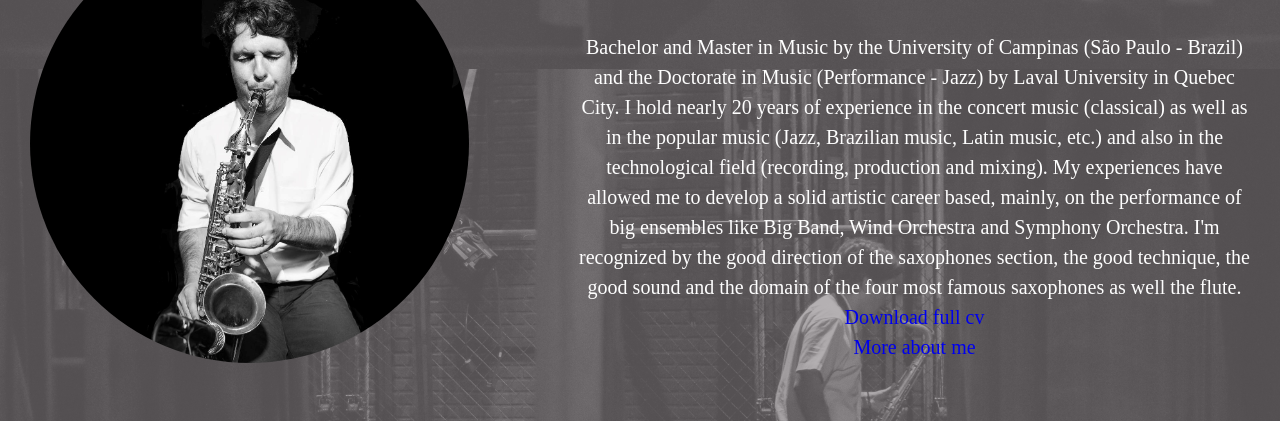
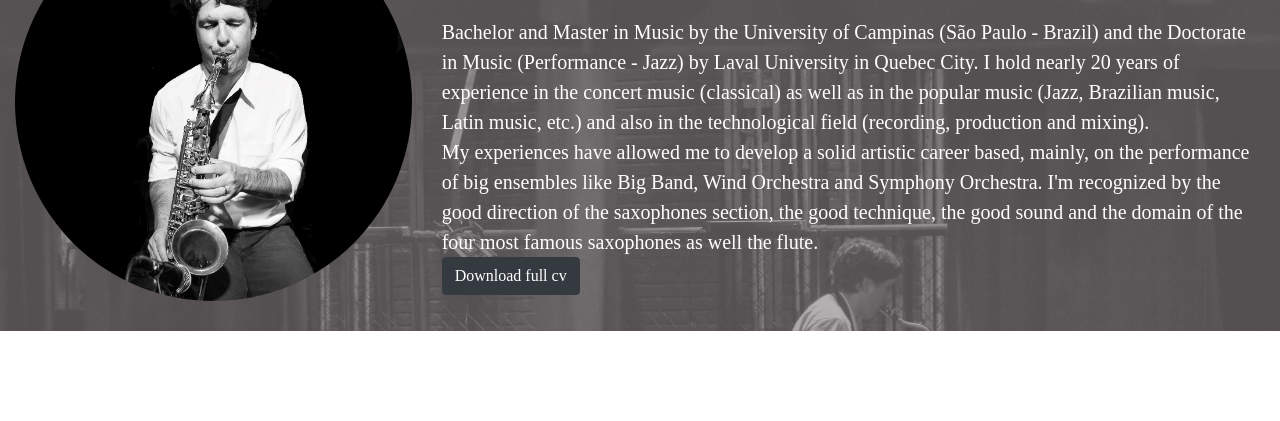
Before and after one commit to analuspi/jair-teixeira, a plain HTML site: page index.html in a window 1280 px wide. Shown: the part 784-1205 px from the top of the page. After the commit the page ends 1115 px from the top, so only its background shows below. Drawn offline with nearby package versions, Linux system fonts and the light colour scheme.

Commit message:
profile bootstrap

```diff
--- a/css/style.css
+++ b/css/style.css
@@ -25,15 +25,12 @@ h2 {
   color: #2980b9;
 }
 
-section,
+header,
 footer {
   padding: 50px 0;
 }
 
-.container {
-  display: inline-flex;
-  margin: 0 30px 0 30px;
-}
+
 
 /* HEADER
 ----------*/
@@ -63,14 +60,7 @@ header {
     background: rgba(138, 132, 135, 0.603);
     color: #fefefe;
     font-size: 20px;
+    padding-top: 30px;
+    padding-bottom: 30px;
+
   }
-
-  .profile img {
-    border-radius: 50%;
-    width: 80%;
-  }
-
-  .bio {
-    max-width: 55%;
-    text-align: center;
-  }
--- a/index.html
+++ b/index.html
@@ -5,6 +5,9 @@
     <meta charset="utf-8">
     <meta name="viewport" content="width=device-width, initial-scale=1, shrink-to-fit=no">
     <meta http-equiv="x-ua-compatible" content="ie=edge">
+
+    <link rel="stylesheet" href="node_modules/bootstrap/dist/css/bootstrap.min.css">
+    <link rel="stylesheet" href="node_modules/font-awesome/css/font-awesome.min.css">
 
     <link rel="stylesheet" href="css/reset.css">
     <link rel="stylesheet" href="css/style.css">
@@ -26,46 +29,38 @@
 
 
     <!-- ABOUT ME / PROFILE -->
-    <section class="profile">
+    <div class="container-fluid profile">
+        <div class="row row-content align-items-center">
 
-        <div class="container summary">
-
-            <div class="image-bio">
-
-                <img src="images/bio.jpg" alt="Jair Teixeira">
-
+            <div class="media col-4">
+                <img src="images/bio.jpg" class="img-fluid rounded-circle" alt="Jair Teixeira">
             </div>
 
-            <div class="bio">
+
+            <div class="col-8">
                 <h1>Bio</h1>
-                <p>Bachelor and Master in Music by the University of Campinas (São Paulo - Brazil) and the Doctorate
-                    in
-                    Music
-                    (Performance - Jazz)
-                    by Laval University in Quebec City. I hold nearly 20 years of experience in the concert music
-                    (classical) as
-                    well as in the
-                    popular music (Jazz, Brazilian music, Latin music, etc.) and also in the technological field
-                    (recording,
-                    production and mixing).
-                    My experiences have allowed me to develop a solid artistic career based, mainly, on the
-                    performance
-                    of
-                    big
-                    ensembles like Big Band,
-                    Wind Orchestra and Symphony Orchestra. I'm recognized by the good direction of the saxophones
-                    section,
-                    the
-                    good technique, the good
+                <p>Bachelor and Master in Music by the University of Campinas (São Paulo -
+                    Brazil) and the
+                    Doctorate in Music (Performance - Jazz) by Laval University in Quebec City. I hold nearly 20
+                    years of experience in the concert music (classical) as well as in the popular music
+                    (Jazz, Brazilian music, Latin music, etc.) and also in the technological field
+                    (recording, production and mixing).</p>
+                <p>My experiences have allowed me to develop a solid artistic career
+                    based, mainly, on the
+                    performance of big ensembles like Big Band, Wind Orchestra and Symphony Orchestra. I'm
+                    recognized by the good direction of the saxophones section, the good technique, the good
                     sound and the domain of the four most famous saxophones as well the flute.</p>
-                <p><a href="#">Download full cv</a></p>
-                <p><a href="#">More about me</a></p>
+                <button type="button" class="btn btn-dark">Download full cv</button>
             </div>
 
         </div>
 
-    </section>
+    </div>
 
+    <!-- jQuery first, then Popper.js, then Bootstrap JS. -->
+    <script src="node_modules/jquery/dist/jquery.slim.min.js"></script>
+    <script src="node_modules/popper.js/dist/umd/popper.min.js"></script>
+    <script src="node_modules/bootstrap/dist/js/bootstrap.min.js"></script>
 
 </body>
 
```
Also changed, not shown: package-lock.json.
